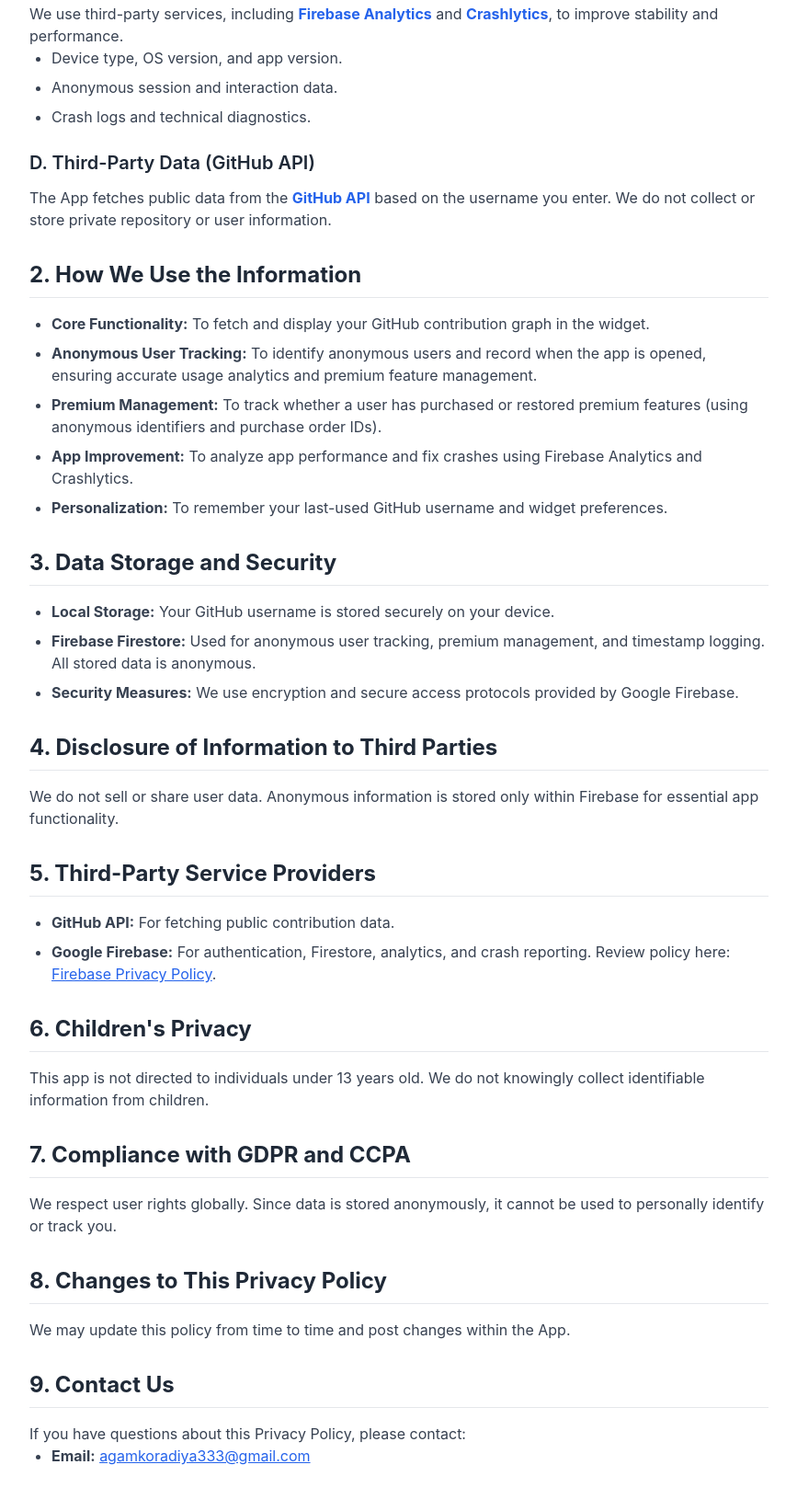
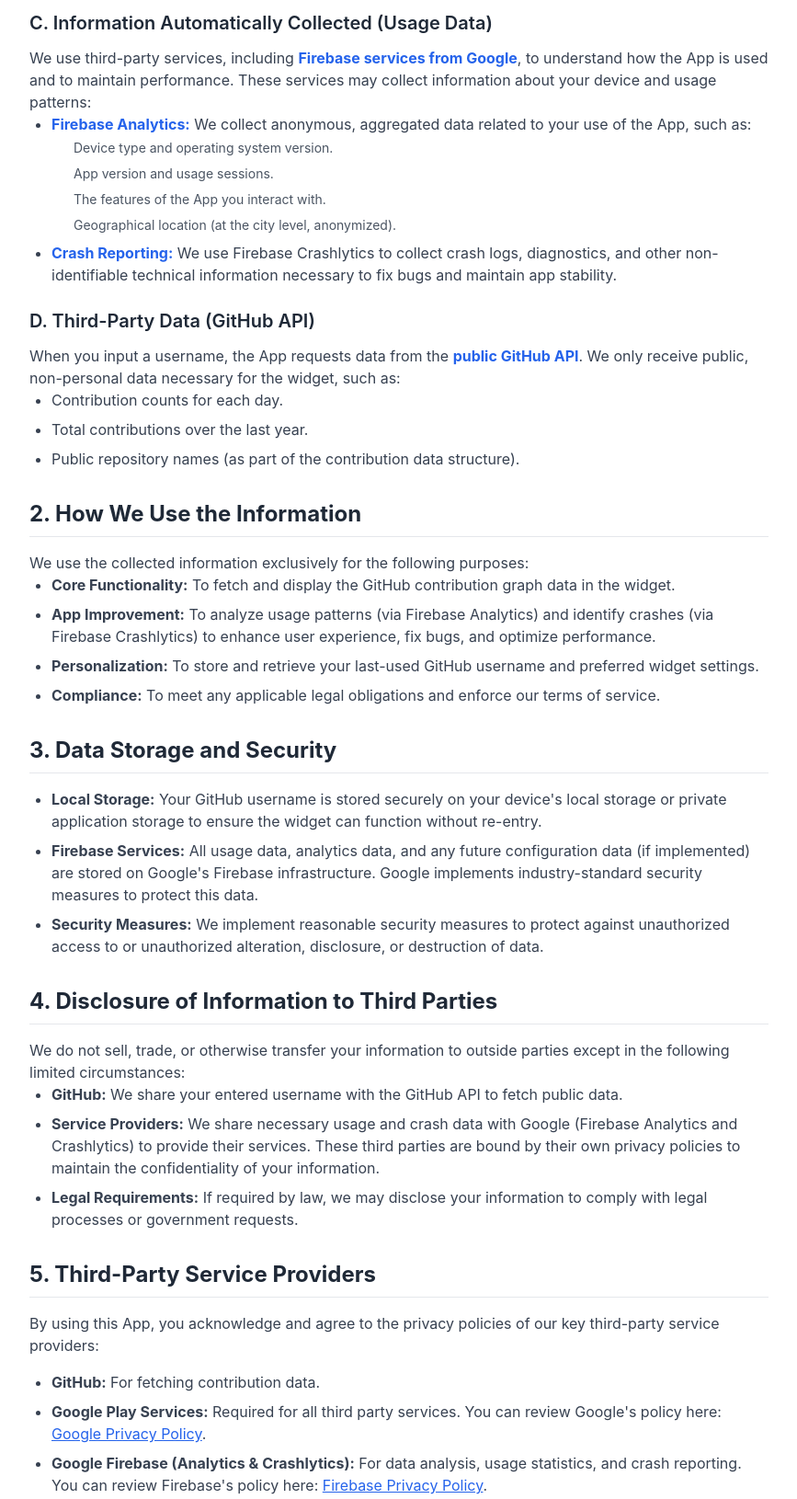
Before and after one commit to agamkoradiya/apps, a plain HTML site: page gitstats/privacy_policy.html in a window 1280 px wide. Shown: the part 935-2565 px from the top of the page at 92% size, without its empty margins (206-1073 px from the left). Drawn offline with nearby package versions, Linux system fonts and the light colour scheme.

Commit message:
Update privacy_policy.html

```diff
--- a/gitstats/privacy_policy.html
+++ b/gitstats/privacy_policy.html
@@ -4,8 +4,10 @@
     <meta charset="UTF-8">
     <meta name="viewport" content="width=device-width, initial-scale=1.0">
     <title>GitStats Widget Privacy Policy</title>
+    <!-- Load Tailwind CSS -->
     <script src="https://cdn.tailwindcss.com"></script>
     <style>
+        /* Custom styles for better readability and a clean look */
         body {
             font-family: 'Inter', sans-serif;
             background-color: #f7f7f9;
@@ -24,6 +26,7 @@
 <body class="p-4 sm:p-8">
     <div class="policy-container mx-auto bg-white shadow-xl rounded-xl p-6 md:p-12">
 
+        <!-- Header -->
         <header class="mb-8 border-b pb-4">
             <h1 class="text-3xl font-extrabold text-gray-800 tracking-tight">Privacy Policy for GitStats Widget App</h1>
             <p class="text-sm text-gray-500 mt-2">
@@ -31,27 +34,29 @@
             </p>
         </header>
 
+        <!-- Policy Introduction -->
         <p class="mb-6 text-gray-700">
-            This Privacy Policy describes how we ("we," "us," or "our") collect, use, and disclose information in connection with your use of the GitStats Widget mobile application (the "App"). We are committed to protecting your privacy. This policy outlines our practices concerning the data we handle, including public GitHub contribution data and limited anonymous analytics data used to improve app functionality.
+            This Privacy Policy describes how we ("we," "us," or "our") collect, use, and disclose information in connection with your use of the GitStats Widget mobile application (the "App"), designed for Android. We are committed to protecting your privacy. This policy outlines our practices concerning the data we handle, which is primarily public contribution data from GitHub.
         </p>
 
         <!-- 1. Information We Collect -->
         <h2 class="text-2xl mt-8 mb-4 font-bold text-gray-800 border-b pb-2">1. Information We Collect</h2>
         <p class="mb-4 text-gray-700">
-            The App is designed to minimize personal data collection. We only process data necessary for core functionality and app improvement.
+            The App is designed to minimize the collection of personal information. We only collect or process data necessary to provide the widget functionality.
         </p>
 
         <h3 class="text-xl mt-6 mb-3 font-semibold text-gray-800">A. Information Voluntarily Provided by You</h3>
+        <p class="text-gray-700">When you use the App, you voluntarily provide the following information:</p>
         <ul class="list-disc ml-6 text-gray-700">
             <li>
-                <strong class="text-blue-600">GitHub Username:</strong> The public GitHub username you enter to fetch contribution data. This identifier is public and not considered sensitive.
+                <strong class="text-blue-600">GitHub Username:</strong> The public GitHub username you enter to fetch contribution data. This is a public identifier and is not considered Sensitive Personal Information (SPI).
             </li>
             <li>
-                <strong class="text-blue-600">Widget Configuration Data (Future Use):</strong> We may use Firebase (Firestore) in the future to store non-sensitive settings related to your widget's appearance, such as theme or layout preferences.
+                <strong class="text-blue-600">Widget Configuration Data (Future Use):</strong> We may use Firebase (such as Firestore or Realtime Database) in the future to store non-sensitive settings related to your widget's appearance (e.g., color theme, size).
             </li>
         </ul>
 
-        <h3 class="text-xl mt-6 mb-3 font-semibold text-gray-800">B. Anonymous Authentication & Firestore Usage Data</h3>
+      <h3 class="text-xl mt-6 mb-3 font-semibold text-gray-800">B. Anonymous Authentication & Firestore Usage Data</h3>
         <p class="text-gray-700">
             To ensure seamless app operation and manage premium features, the App uses
             <strong class="text-blue-600">Firebase Anonymous Authentication</strong> and
@@ -68,60 +73,94 @@
 
         <h3 class="text-xl mt-6 mb-3 font-semibold text-gray-800">C. Information Automatically Collected (Usage Data)</h3>
         <p class="text-gray-700">
-            We use third-party services, including <strong class="text-blue-600">Firebase Analytics</strong> and <strong class="text-blue-600">Crashlytics</strong>, to improve stability and performance.
+            We use third-party services, including <strong class="text-blue-600">Firebase services from Google</strong>, to understand how the App is used and to maintain performance. These services may collect information about your device and usage patterns:
         </p>
         <ul class="list-disc ml-6 text-gray-700">
-            <li>Device type, OS version, and app version.</li>
-            <li>Anonymous session and interaction data.</li>
-            <li>Crash logs and technical diagnostics.</li>
+            <li>
+                <strong class="text-blue-600">Firebase Analytics:</strong> We collect anonymous, aggregated data related to your use of the App, such as:
+                <ul class="list-circle ml-6 mt-1 text-sm text-gray-600">
+                    <li>Device type and operating system version.</li>
+                    <li>App version and usage sessions.</li>
+                    <li>The features of the App you interact with.</li>
+                    <li>Geographical location (at the city level, anonymized).</li>
+                </ul>
+            </li>
+            <li>
+                <strong class="text-blue-600">Crash Reporting:</strong> We use Firebase Crashlytics to collect crash logs, diagnostics, and other non-identifiable technical information necessary to fix bugs and maintain app stability.
+            </li>
         </ul>
 
         <h3 class="text-xl mt-6 mb-3 font-semibold text-gray-800">D. Third-Party Data (GitHub API)</h3>
         <p class="text-gray-700">
-            The App fetches public data from the <strong class="text-blue-600">GitHub API</strong> based on the username you enter. We do not collect or store private repository or user information.
+            When you input a username, the App requests data from the <strong class="text-blue-600">public GitHub API</strong>. We only receive public, non-personal data necessary for the widget, such as:
         </p>
+        <ul class="list-disc ml-6 text-gray-700">
+            <li>Contribution counts for each day.</li>
+            <li>Total contributions over the last year.</li>
+            <li>Public repository names (as part of the contribution data structure).</li>
+        </ul>
 
         <!-- 2. How We Use the Information -->
         <h2 class="text-2xl mt-8 mb-4 font-bold text-gray-800 border-b pb-2">2. How We Use the Information</h2>
+        <p class="text-gray-700">We use the collected information exclusively for the following purposes:</p>
         <ul class="list-disc ml-6 text-gray-700">
-            <li><strong>Core Functionality:</strong> To fetch and display your GitHub contribution graph in the widget.</li>
-            <li><strong>Anonymous User Tracking:</strong> To identify anonymous users and record when the app is opened, ensuring accurate usage analytics and premium feature management.</li>
-            <li><strong>Premium Management:</strong> To track whether a user has purchased or restored premium features (using anonymous identifiers and purchase order IDs).</li>
-            <li><strong>App Improvement:</strong> To analyze app performance and fix crashes using Firebase Analytics and Crashlytics.</li>
-            <li><strong>Personalization:</strong> To remember your last-used GitHub username and widget preferences.</li>
+            <li><strong>Core Functionality:</strong> To fetch and display the GitHub contribution graph data in the widget.</li>
+            <li><strong>App Improvement:</strong> To analyze usage patterns (via Firebase Analytics) and identify crashes (via Firebase Crashlytics) to enhance user experience, fix bugs, and optimize performance.</li>
+            <li><strong>Personalization:</strong> To store and retrieve your last-used GitHub username and preferred widget settings.</li>
+            <li><strong>Compliance:</strong> To meet any applicable legal obligations and enforce our terms of service.</li>
         </ul>
 
-        <!-- (Rest of your sections stay unchanged) -->
+        <!-- 3. Data Storage and Security -->
         <h2 class="text-2xl mt-8 mb-4 font-bold text-gray-800 border-b pb-2">3. Data Storage and Security</h2>
         <ul class="list-disc ml-6 text-gray-700">
-            <li><strong>Local Storage:</strong> Your GitHub username is stored securely on your device.</li>
-            <li><strong>Firebase Firestore:</strong> Used for anonymous user tracking, premium management, and timestamp logging. All stored data is anonymous.</li>
-            <li><strong>Security Measures:</strong> We use encryption and secure access protocols provided by Google Firebase.</li>
+            <li><strong>Local Storage:</strong> Your GitHub username is stored securely on your device's local storage or private application storage to ensure the widget can function without re-entry.</li>
+            <li><strong>Firebase Services:</strong> All usage data, analytics data, and any future configuration data (if implemented) are stored on Google's Firebase infrastructure. Google implements industry-standard security measures to protect this data.</li>
+            <li><strong>Security Measures:</strong> We implement reasonable security measures to protect against unauthorized access to or unauthorized alteration, disclosure, or destruction of data.</li>
         </ul>
 
+        <!-- 4. Disclosure of Information to Third Parties -->
         <h2 class="text-2xl mt-8 mb-4 font-bold text-gray-800 border-b pb-2">4. Disclosure of Information to Third Parties</h2>
-        <p class="text-gray-700">We do not sell or share user data. Anonymous information is stored only within Firebase for essential app functionality.</p>
+        <p class="text-gray-700">We do not sell, trade, or otherwise transfer your information to outside parties except in the following limited circumstances:</p>
+        <ul class="list-disc ml-6 text-gray-700">
+            <li><strong>GitHub:</strong> We share your entered username with the GitHub API to fetch public data.</li>
+            <li><strong>Service Providers:</strong> We share necessary usage and crash data with Google (Firebase Analytics and Crashlytics) to provide their services. These third parties are bound by their own privacy policies to maintain the confidentiality of your information.</li>
+            <li><strong>Legal Requirements:</strong> If required by law, we may disclose your information to comply with legal processes or government requests.</li>
+        </ul>
 
-        <!-- Keep the rest of the sections (5–9) unchanged -->
+        <!-- 5. Third-Party Service Providers -->
         <h2 class="text-2xl mt-8 mb-4 font-bold text-gray-800 border-b pb-2">5. Third-Party Service Providers</h2>
+        <p class="mb-4 text-gray-700">By using this App, you acknowledge and agree to the privacy policies of our key third-party service providers:</p>
         <ul class="list-disc ml-6 text-gray-700">
-            <li><strong>GitHub API:</strong> For fetching public contribution data.</li>
-            <li><strong>Google Firebase:</strong> For authentication, Firestore, analytics, and crash reporting. Review policy here:
-                <a href="https://firebase.google.com/support/privacy" class="text-blue-600 hover:text-blue-800 underline">Firebase Privacy Policy</a>.
+            <li><strong>GitHub:</strong> For fetching contribution data.</li>
+            <li><strong>Google Play Services:</strong> Required for all third party services. You can review Google's policy here: <a href="https://www.google.com/policies/privacy/" class="text-blue-600 hover:text-blue-800 underline">Google Privacy Policy</a>.</li>
+            <li>
+                <strong>Google Firebase (Analytics & Crashlytics):</strong> For data analysis, usage statistics, and crash reporting. You can review Firebase's policy here: <a href="https://firebase.google.com/support/privacy" class="text-blue-600 hover:text-blue-800 underline">Firebase Privacy Policy</a>.
             </li>
         </ul>
 
+        <!-- 6. Children's Privacy -->
         <h2 class="text-2xl mt-8 mb-4 font-bold text-gray-800 border-b pb-2">6. Children's Privacy</h2>
-        <p class="text-gray-700">This app is not directed to individuals under 13 years old. We do not knowingly collect identifiable information from children.</p>
+        <p class="text-gray-700">
+            The GitStats Widget is not directed to individuals under the age of 13. We do not knowingly collect personally identifiable information from children under 13. If you are a parent or guardian and you become aware that your child has provided us with information, please contact us. If we become aware that a child under 13 has provided us with personal information, we will take steps to delete such information.
+        </p>
 
+        <!-- 7. Compliance with GDPR and CCPA -->
         <h2 class="text-2xl mt-8 mb-4 font-bold text-gray-800 border-b pb-2">7. Compliance with GDPR and CCPA</h2>
-        <p class="text-gray-700">We respect user rights globally. Since data is stored anonymously, it cannot be used to personally identify or track you.</p>
+        <p class="text-gray-700">
+            Although we primarily handle public, non-sensitive data, we respect the privacy rights of all users. If you reside in a region covered by the GDPR, CCPA, or other comprehensive privacy laws, you have rights regarding the data we process, including the right to access, rectify, or request the deletion of data (where applicable, such as local username storage).
+        </p>
 
+        <!-- 8. Changes to This Privacy Policy -->
         <h2 class="text-2xl mt-8 mb-4 font-bold text-gray-800 border-b pb-2">8. Changes to This Privacy Policy</h2>
-        <p class="text-gray-700">We may update this policy from time to time and post changes within the App.</p>
+        <p class="text-gray-700">
+            We may update our Privacy Policy from time to time. We will notify you of any changes by posting the new Privacy Policy within the App and updating the "Effective Date" at the top of this policy. You are advised to review this Privacy Policy periodically for any changes.
+        </p>
 
+        <!-- 9. Contact Us -->
         <h2 class="text-2xl mt-8 mb-4 font-bold text-gray-800 border-b pb-2">9. Contact Us</h2>
-        <p class="text-gray-700">If you have questions about this Privacy Policy, please contact:</p>
+        <p class="text-gray-700">
+            If you have any questions or suggestions about this Privacy Policy, please contact us at:
+        </p>
         <ul class="list-disc ml-6 text-gray-700">
             <li><strong>Email:</strong> <a href="mailto:agamkoradiya333@gmail.com" class="text-blue-600 hover:text-blue-800 underline">agamkoradiya333@gmail.com</a></li>
         </ul>
```
